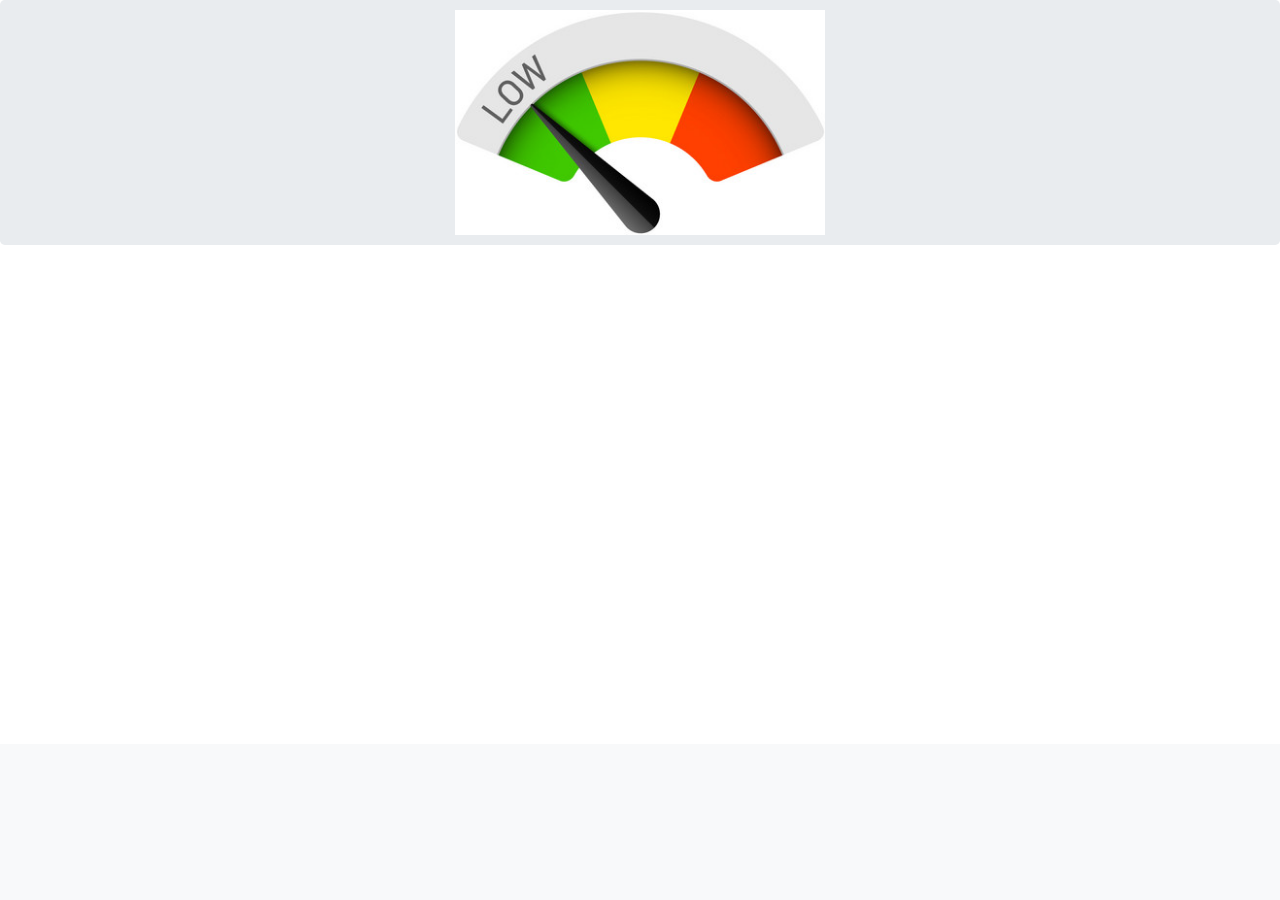
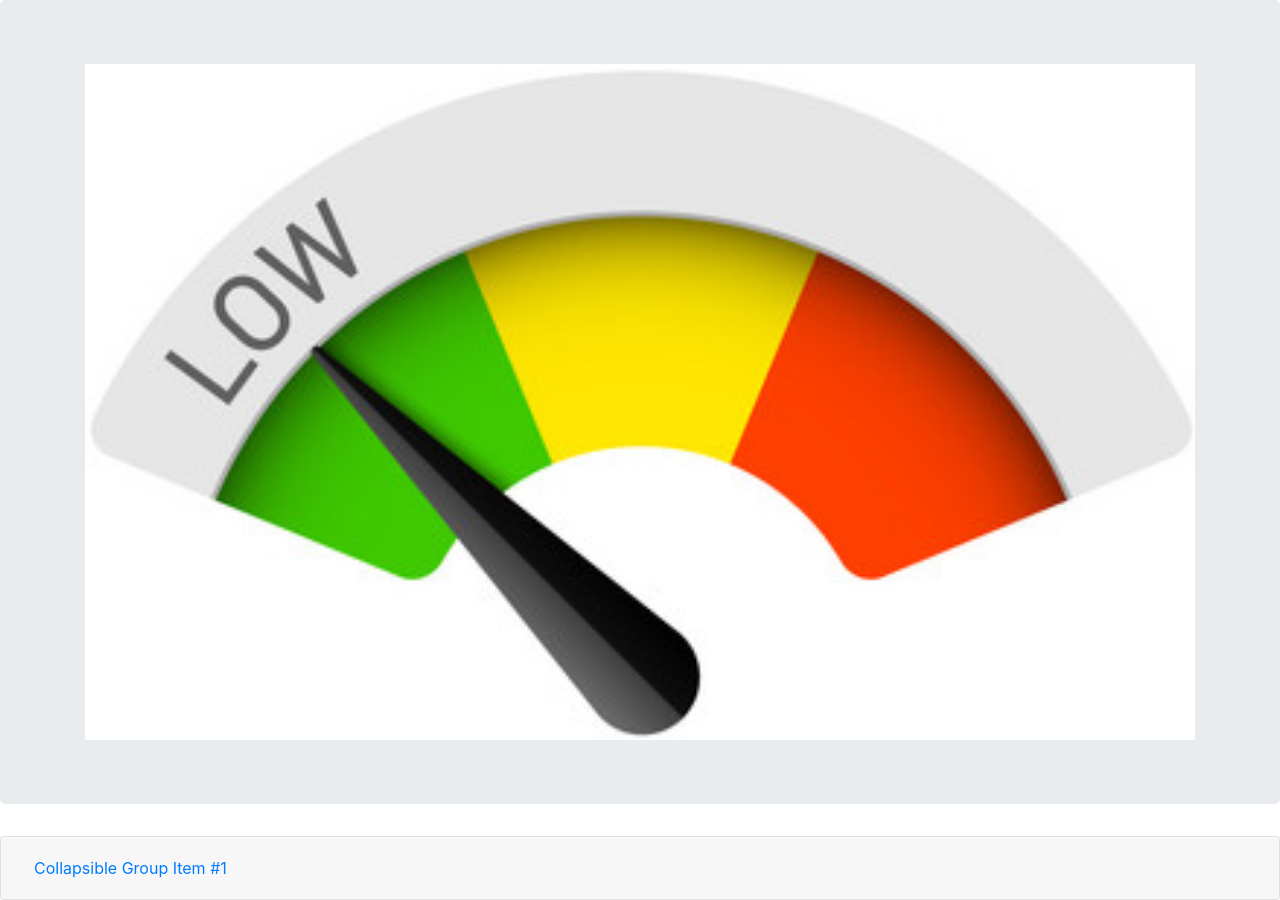
Before and after one commit to kei-pal/oxalate, a Django app: page /lookup/ingredient/ in a window 1280 px wide. Shown: the part 56-956 px from the top of the page. Before the commit the page ends 301 px from the top, so only its background shows below. Run offline with Django 3.2, Linux system fonts and the light colour scheme.

Commit message:
added custom css blockbut it breaks bootstrap centering

```diff
--- a/lookup/static/lookup/ingredient.css
+++ /dev/null
@@ -1,4 +0,0 @@
-.container {
-  padding:0;
-  margin:0;
-}
--- a/lookup/templates/ingredient.html
+++ b/lookup/templates/ingredient.html
@@ -1,7 +1,10 @@
 {% extends 'base.html' %}
 {% load static %}
 
-
+{% block custom_css %}
+{% load static %}
+<link rel="stylesheet" type="text/css" href="{% static 'lookup/ingredient.css' %}">
+{% endblock %}
 
 {% block title %}
 Ingredient Name
@@ -9,11 +12,28 @@ Ingredient Name
 
 {% block content %}
 
-<section class="jumbotron" style="padding:10px;">
-	<div class="container text-center" style="width:400px;">
+<section class="jumbotron">
+	<div class="container text-center">
 		<img src="{% static 'lookup/low.png' %}" class="img-fluid w-100" alt="My image">
 	</div>
 </section>
 
+<div class="accordion" id="accordionExample">
+  <div class="card">
+    <div class="card-header" id="headingOne">
+      <h2 class="mb-0">
+        <button class="btn btn-link btn-block text-left" type="button" data-toggle="collapse" data-target="#collapseOne" aria-expanded="true" aria-controls="collapseOne">
+          Collapsible Group Item #1
+        </button>
+      </h2>
+    </div>
+    <div id="collapseOne" class="collapse" aria-labelledby="headingOne" data-parent="#accordionExample">
+      <div class="card-body">
+        Anim pariatur cliche reprehenderit, enim eiusmod high life accusamus terry richardson ad squid. 3 wolf moon officia aute, non cupidatat skateboard dolor brunch. Food truck quinoa nesciunt laborum eiusmod. Brunch 3 wolf moon tempor, sunt aliqua put a bird on it squid single-origin coffee nulla assumenda shoreditch et. Nihil anim keffiyeh helvetica, craft beer labore wes anderson cred nesciunt sapiente ea proident. Ad vegan excepteur butcher vice lomo. Leggings occaecat craft beer farm-to-table, raw denim aesthetic synth nesciunt you probably haven't heard of them accusamus labore sustainable VHS.
+      </div>
+    </div>
+  </div>
+</div>
+
 
 {% endblock %}
--- a/oxalate/templates/base.html
+++ b/oxalate/templates/base.html
@@ -7,6 +7,8 @@
 
     <!-- Bootstrap CSS -->
     <link rel="stylesheet" href="https://cdn.jsdelivr.net/npm/bootstrap@4.5.3/dist/css/bootstrap.min.css" integrity="sha384-TX8t27EcRE3e/ihU7zmQxVncDAy5uIKz4rEkgIXeMed4M0jlfIDPvg6uqKI2xXr2" crossorigin="anonymous">
+
+    {% block custom_css %}{% endblock %}
 
     <title>{% block title %}{% endblock %}</title>
 
```
